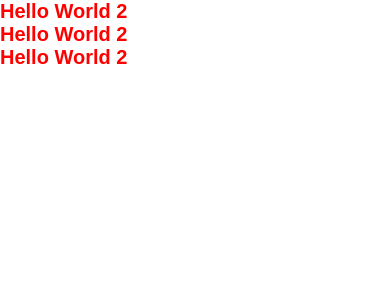
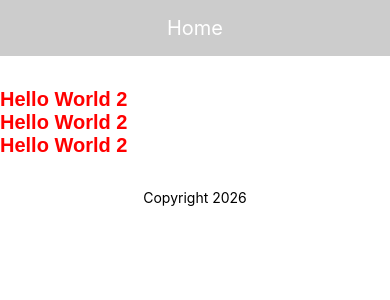
Before and after one commit to shivam04/HelloWorldApp, a React Native app: screen / in a window 390 px wide. Shown: the top 300 px of the page. Built offline with nearby package versions, Linux system fonts and the light colour scheme.

Commit message:
view component

```diff
--- a/App.tsx
+++ b/App.tsx
@@ -10,15 +10,25 @@ import {
   SafeAreaView,
 } from 'react-native-safe-area-context';
 import MyText from './components/MyText/MyText';
+import { Text, View } from 'react-native';
+import style from './style';
 
 function App() {
 
   return (
     <SafeAreaProvider>
       <SafeAreaView>
-        <MyText />
-        <MyText />
-        <MyText />
+        <View style={style.header}>
+          <Text style={style.headerTitle}>Home</Text>
+        </View>
+        <View>
+          <MyText />
+          <MyText />
+          <MyText />
+        </View>
+        <View style={style.footer}>
+          <Text style={style.footerText}>Copyright 2026</Text>
+        </View>
       </SafeAreaView>
     </SafeAreaProvider>
   );
--- /dev/null
+++ b/style.ts
@@ -0,0 +1,14 @@
+import { StyleSheet } from "react-native";
+
+const style = StyleSheet.create({
+    header: { backgroundColor: '#CCCCCC', marginBottom: 32 },
+    headerTitle: { textAlign: 'center', paddingVertical: 16, color: 'white', fontSize: 20 },
+    footer: {
+        marginTop: 32
+    },
+    footerText: {
+        textAlign: 'center'
+    }
+})
+
+export default style;
```
